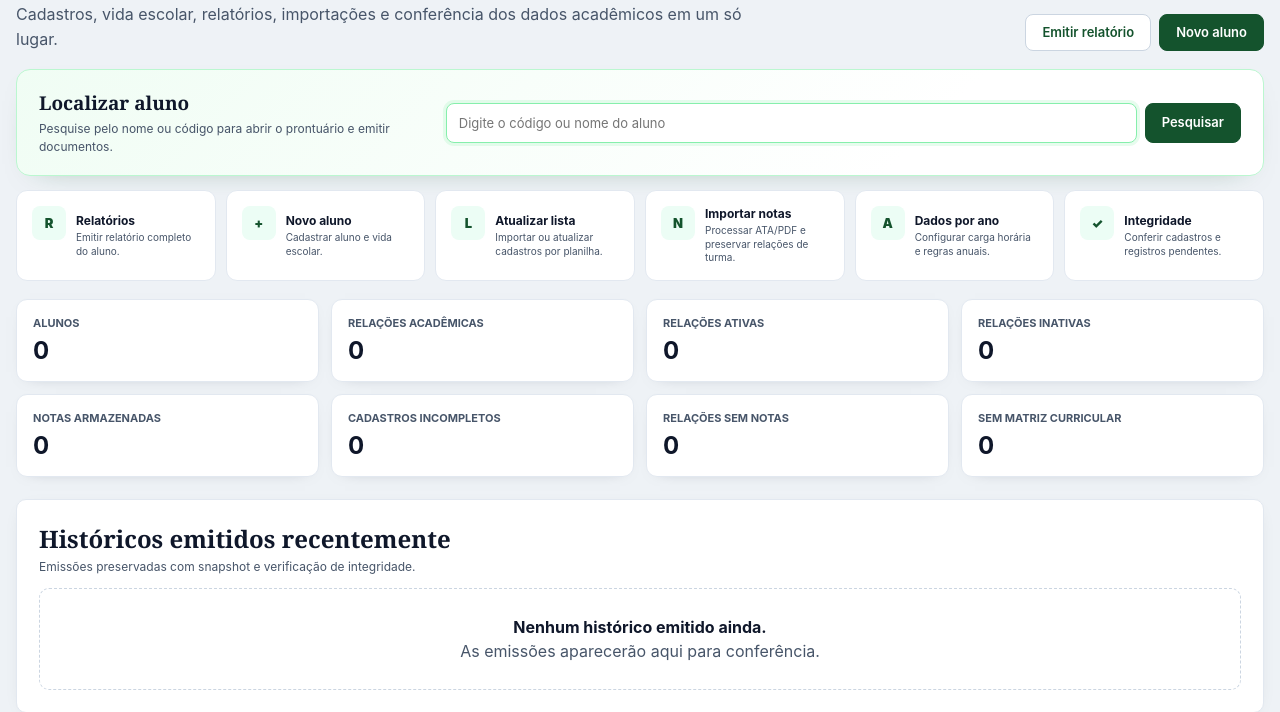
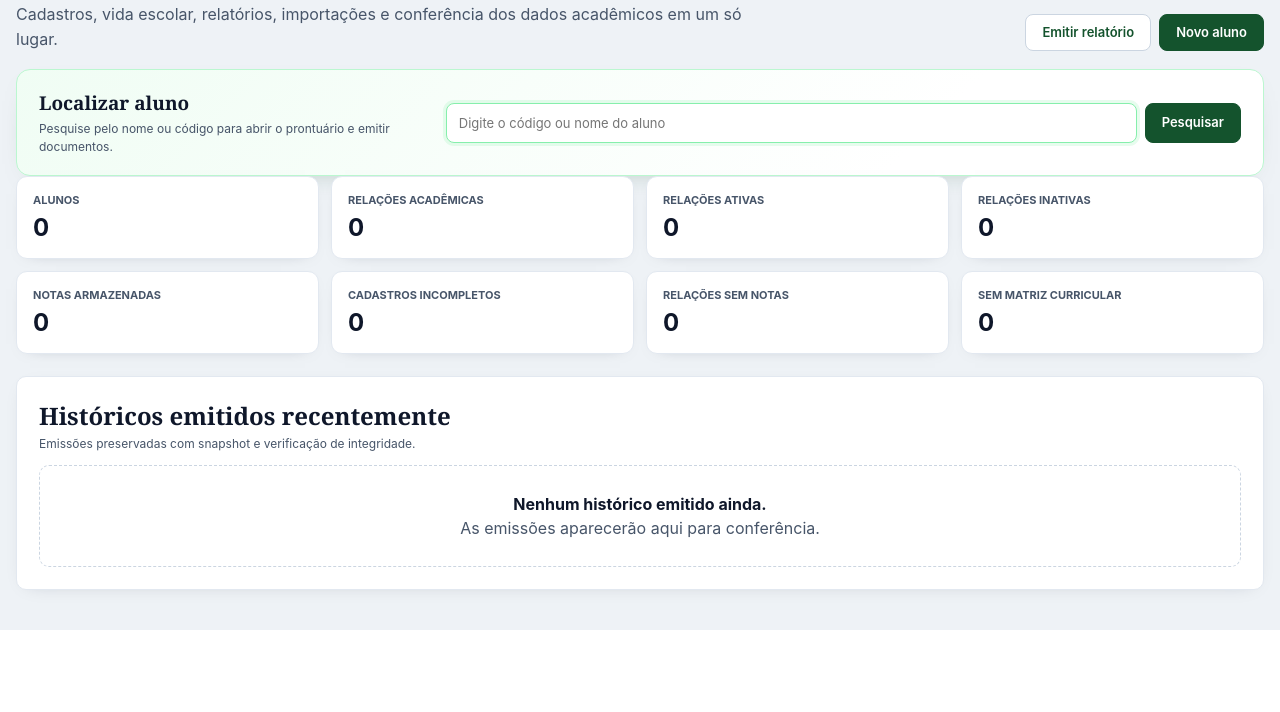
Before and after one commit to Paulo-Andre/historico_egidio, a Django app: page / in a window 1280 px wide. Shown: the part 170-882 px from the top of the page. After the commit the page ends 800 px from the top, so only its background shows below. Run offline with Django 5.2, Linux system fonts and the light colour scheme; data that the repository does not hold is empty; parts of the project's set-up code (start-up, migrations or seed data) failed here and were passed over.

Commit message:
ui: remove atalhos duplicados do dashboard

```diff
--- a/historico/templates/historico/inicio.html
+++ b/historico/templates/historico/inicio.html
@@ -34,38 +34,7 @@
   </form>
 </section>
 
-<section class="quick-actions" aria-label="Ações rápidas">
-  <a class="quick-action-card" href="{% url 'historico:relatorios' %}">
-    <span class="quick-action-card__icon">R</span>
-    <strong>Relatórios</strong>
-    <small>Emitir relatório completo do aluno.</small>
-  </a>
-  <a class="quick-action-card" href="{% url 'historico:aluno_novo' %}">
-    <span class="quick-action-card__icon">+</span>
-    <strong>Novo aluno</strong>
-    <small>Cadastrar aluno e vida escolar.</small>
-  </a>
-  <a class="quick-action-card" href="{% url 'historico:importar_lista_alunos' %}">
-    <span class="quick-action-card__icon">L</span>
-    <strong>Atualizar lista</strong>
-    <small>Importar ou atualizar cadastros por planilha.</small>
-  </a>
-  <a class="quick-action-card" href="{% url 'historico:importar_notas_pdf' %}">
-    <span class="quick-action-card__icon">N</span>
-    <strong>Importar notas</strong>
-    <small>Processar ATA/PDF e preservar relações de turma.</small>
-  </a>
-  <a class="quick-action-card" href="{% url 'historico:dados_extras_anuais' %}">
-    <span class="quick-action-card__icon">A</span>
-    <strong>Dados por ano</strong>
-    <small>Configurar carga horária e regras anuais.</small>
-  </a>
-  <a class="quick-action-card" href="{% url 'historico:integridade_dados' %}">
-    <span class="quick-action-card__icon">✓</span>
-    <strong>Integridade</strong>
-    <small>Conferir cadastros e registros pendentes.</small>
-  </a>
-</section>
+
 
 <section class="dashboard-metrics" aria-label="Indicadores do sistema">
   <div class="metric-card">
```
